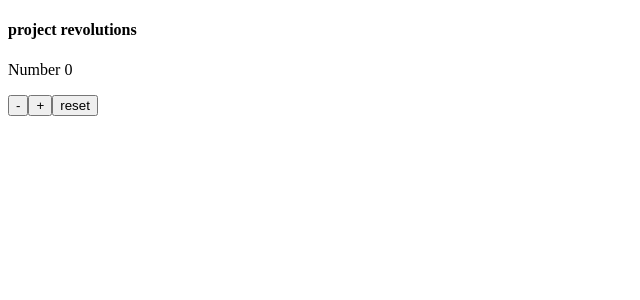
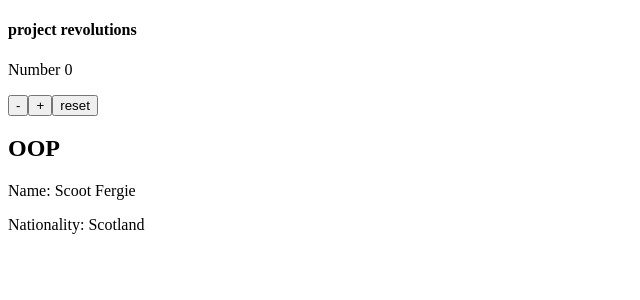
Before and after one commit to hanifrev/nextjs-first, a Next.js app: page /notes/evo in a window 1280 px wide. Shown: the top 300 px of the page, without its empty margins (0-640 px from the left). Built offline with nearby package versions, Linux system fonts and the light colour scheme.

Commit message:
object hook

```diff
--- a/pages/notes/evo.jsx
+++ b/pages/notes/evo.jsx
@@ -2,6 +2,19 @@ import React, { useEffect, useState } from "react";
 
 const Evo = () => {
   const [count, setCount] = useState(0);
+  const [name, setName] = useState();
+  const [nation, setNation] = useState();
+
+  useEffect(() => {
+    const user1 = {
+      name: "Scoot Fergie",
+      natioality: "Scotland",
+      score: 9,
+    };
+
+    setName(user1.name);
+    setNation(user1.natioality);
+  });
 
   return (
     <div>
@@ -10,6 +23,10 @@ const Evo = () => {
       <button onClick={() => setCount(count - 1)}>-</button>
       <button onClick={() => setCount(count + 1)}>+</button>
       <button onClick={() => setCount(count * 0)}>reset</button>
+
+      <h2>OOP</h2>
+      <p>Name: {name}</p>
+      <p>Nationality: {nation}</p>
     </div>
   );
 };
```
